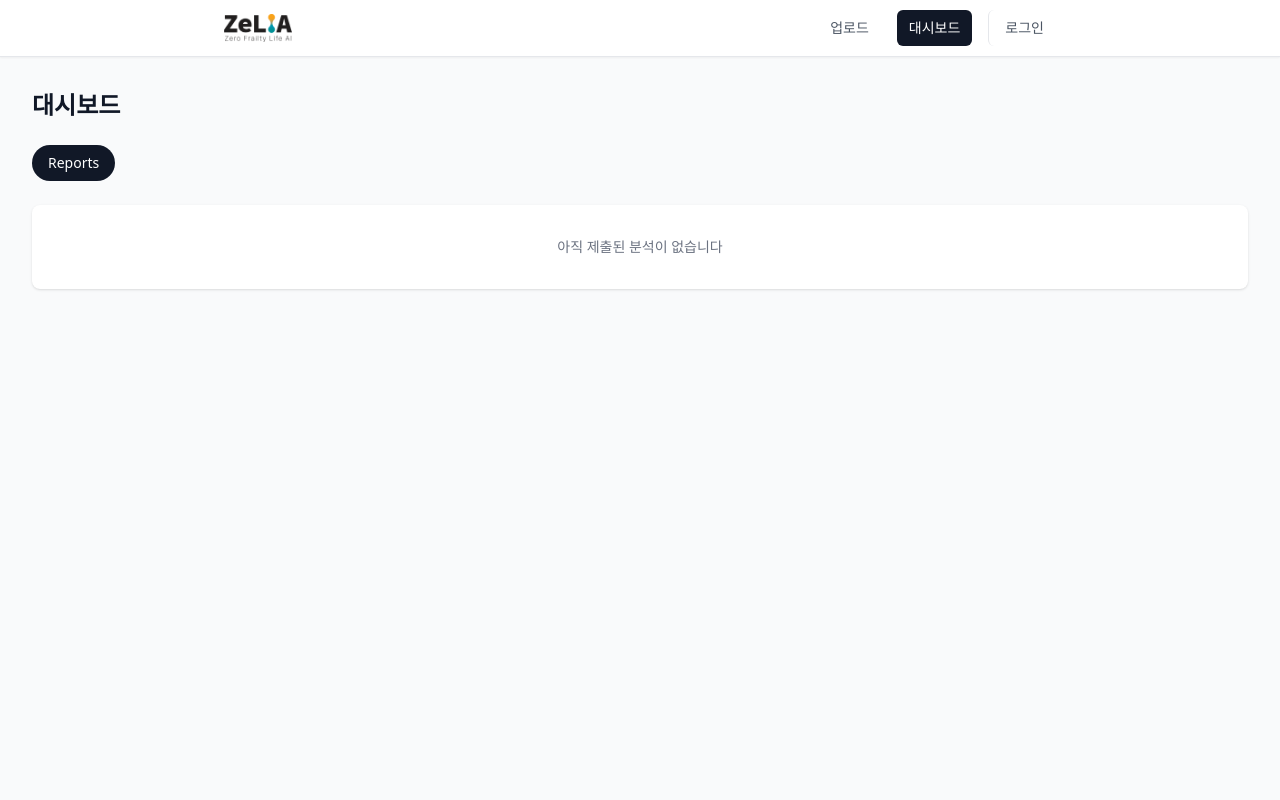
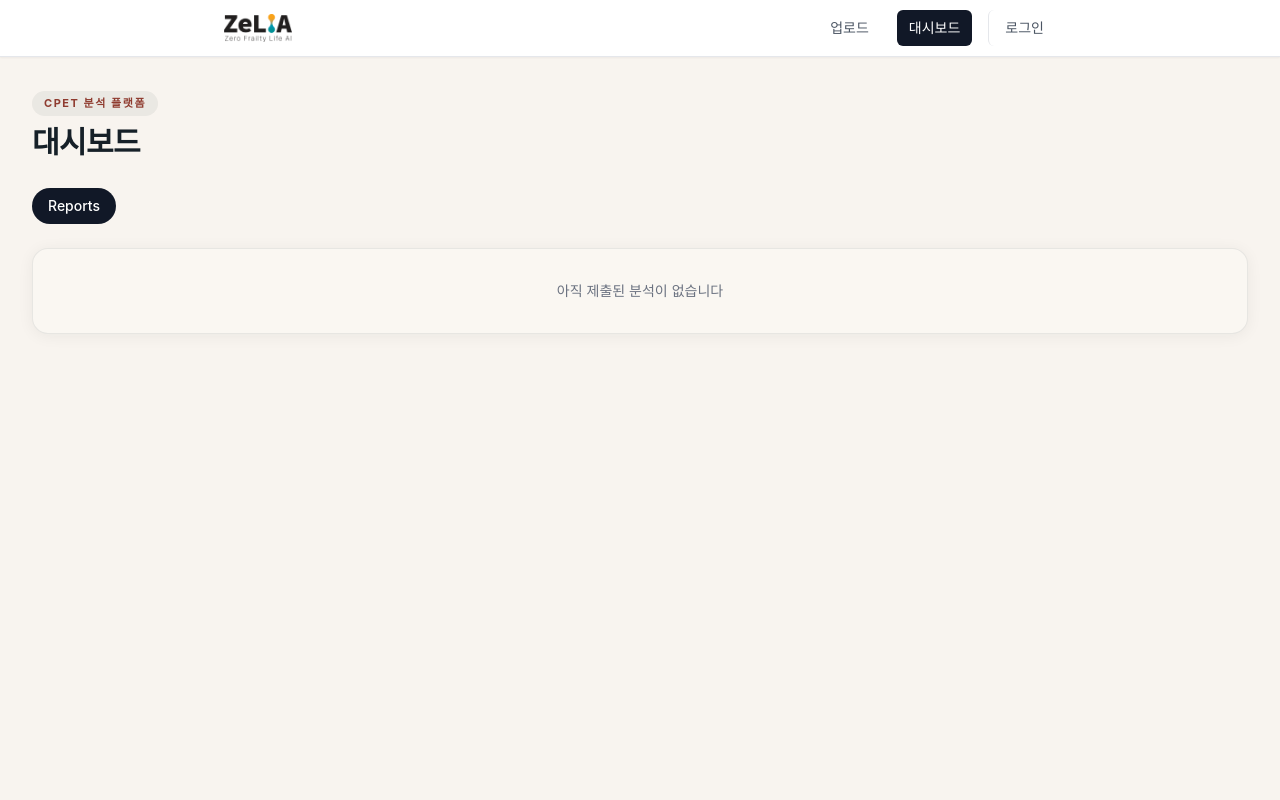
Before and after one commit to cyanluna-git/cpet.data, a FastAPI app: page /dashboard in a window 1280 px wide. Run offline with FastAPI, Linux system fonts and the light colour scheme; data that the repository does not hold is empty; some libraries are stand-ins or nearby versions.

Commit message:
feat(ui): unify dashboard design — warm paper palette + editorial typography [kanban #2859]
Co-Authored-By: Claude Sonnet 4.6 <noreply@anthropic.com>

```diff
--- a/server/templates/base.html
+++ b/server/templates/base.html
@@ -12,6 +12,24 @@
   <script src="https://unpkg.com/htmx.org@2.0.4"></script>
 
   <style>
+    :root {
+      --cpet-paper: #f4efe6;
+      --cpet-paper-strong: #efe6d8;
+      --cpet-paper-bg: #f8f4ef;
+      --cpet-ink: #162028;
+      --cpet-muted: #5f6d74;
+      --cpet-line: rgba(22, 32, 40, 0.08);
+      --cpet-accent: #8f3b2f;
+      --cpet-teal: #184e59;
+      --cpet-gold: #a17b37;
+      --cpet-serif: "Iowan Old Style", "Palatino Linotype", "Georgia", serif;
+      --cpet-sans: -apple-system, BlinkMacSystemFont, "Segoe UI", "Avenir Next", "Helvetica Neue", Arial, sans-serif;
+    }
+    body {
+      background-color: var(--cpet-paper-bg);
+      font-family: var(--cpet-sans);
+      color: var(--cpet-ink);
+    }
     /* htmx request indicator: show spinner while request is in flight */
     .htmx-indicator {
       display: none;
@@ -22,7 +40,7 @@
     }
   </style>
 </head>
-<body class="min-h-screen bg-gray-50 text-gray-900">
+<body class="min-h-screen">
 
   <!-- Navigation -->
   {% set onboarding_done = (not current_user) or current_user.onboarding_completed %}
--- a/server/templates/dashboard.html
+++ b/server/templates/dashboard.html
@@ -49,7 +49,10 @@
       animation: cpetScan 3.3s linear infinite;
     }
   </style>
-  <h1 class="text-2xl font-bold mb-6">대시보드</h1>
+  <div class="mb-6">
+    <span class="inline-flex items-center rounded-full bg-[rgba(22,32,40,0.06)] px-3 py-1 text-[11px] font-bold uppercase tracking-[0.14em] text-[var(--cpet-accent)]">CPET 분석 플랫폼</span>
+    <h1 class="mt-3 text-3xl font-semibold tracking-tight text-[var(--cpet-ink)]" style="font-family: var(--cpet-serif); letter-spacing: -0.02em;">대시보드</h1>
+  </div>
 
   <div class="mb-6 flex gap-2">
     {% if current_user %}
@@ -82,7 +85,7 @@
     hx-trigger="load"
     hx-swap="innerHTML"
   >
-    <div class="bg-white rounded-lg shadow px-4 py-4 text-sm text-gray-500">
+    <div class="rounded-2xl overflow-hidden px-4 py-4 text-sm" style="background-color: #faf7f2; border: 1px solid var(--cpet-line); color: var(--cpet-muted); box-shadow: 0 2px 16px rgba(22,32,40,0.06);">
       대시보드 분석 로딩 중...
     </div>
   </div>
@@ -178,7 +181,7 @@
     </script>
   {% endif %}
 
-  <div class="bg-white rounded-lg shadow">
+  <div class="rounded-2xl overflow-hidden" style="background-color: #faf7f2; border: 1px solid var(--cpet-line); box-shadow: 0 2px 16px rgba(22,32,40,0.06);">
     <div
       id="job-list-body"
       {% if current_user and current_user.role == 'user' %}
--- a/server/templates/partials/job_list.html
+++ b/server/templates/partials/job_list.html
@@ -2,10 +2,10 @@
 {% for job in jobs %}
 {% set subject_group = job.group_name or job.subject_name or '미연결 리포트' %}
 {% if grouped_by_subject and subject_group != group.current %}
-<div class="border-b border-slate-200 bg-gradient-to-r from-slate-100 via-slate-50 to-white px-4 py-3 shadow-[inset_0_-1px_0_rgba(226,232,240,0.9)]">
+<div class="px-4 py-3" style="border-bottom: 1px solid var(--cpet-line); background: linear-gradient(90deg, #ede6da, #f4efe6 50%, #faf7f2); box-shadow: inset 0 -1px 0 rgba(22,32,40,0.05);">
   <div class="flex items-center gap-3">
-    <span class="inline-flex h-6 w-1.5 flex-shrink-0 rounded-full bg-slate-900/80"></span>
-    <span class="text-sm font-semibold tracking-[0.01em] text-slate-900">{{ subject_group }}</span>
+    <span class="inline-flex h-6 w-1.5 flex-shrink-0 rounded-full" style="background-color: var(--cpet-accent);"></span>
+    <span class="text-sm font-semibold tracking-[0.01em]" style="color: var(--cpet-ink);">{{ subject_group }}</span>
   </div>
 </div>
 {% set group.current = subject_group %}
```
Also changed, not shown: server/templates/partials/dashboard_feature_analytics.html (+5 -5 lines).
